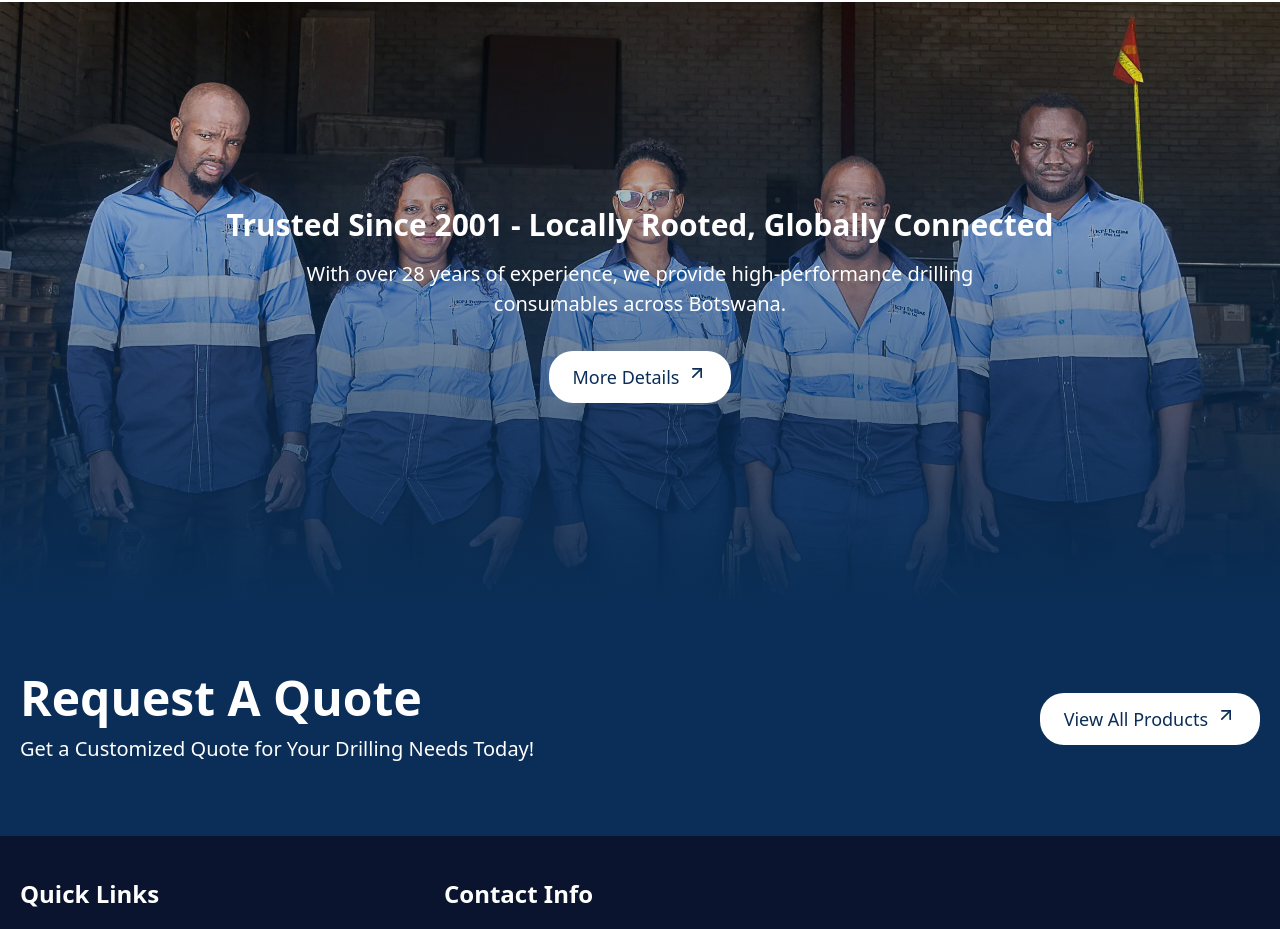
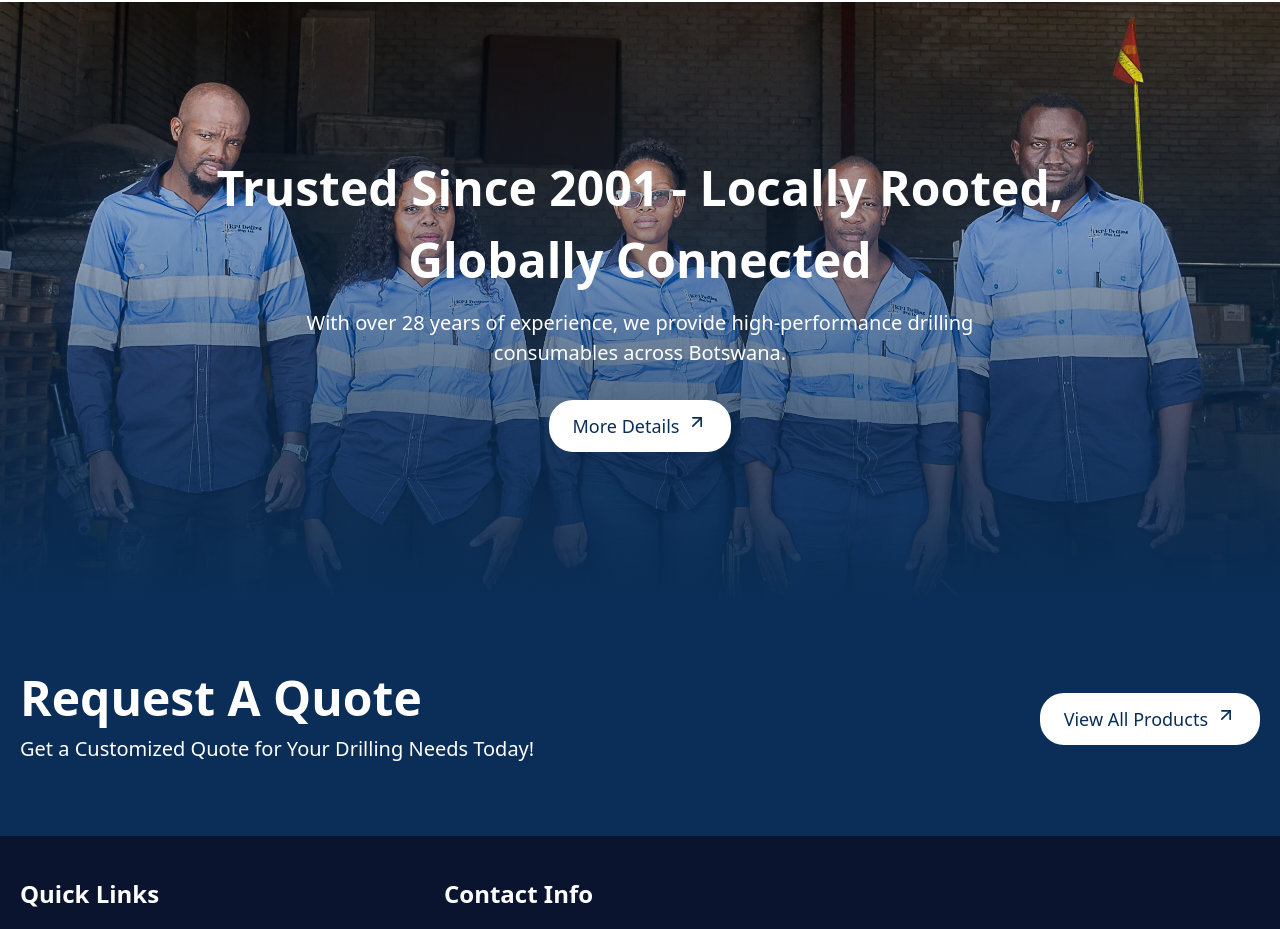
Before and after one commit to GovanDBT/kpj-drilling, a React (Vite) app: page / in a window 1280 px wide. Shown: the part 1828-2757 px from the top of the page. Built offline with nearby package versions, Linux system fonts and the light colour scheme.

Commit message:
fix banner text

```diff
--- a/src/routes/HomePage.tsx
+++ b/src/routes/HomePage.tsx
@@ -92,7 +92,7 @@ const Home = () => {
         <div className="bg-linear-to-t from-primary to-white/0 h-full place-content-center">
           <div className="container lg:max-w-240 space-y-8">
             <div className="text-center">
-              <h2 className="text-white text-3xl/normal">
+              <h2 className="text-white text-3xl/normal lg:text-5xl/normal">
                 Trusted Since 2001 - Locally Rooted, Globally Connected
               </h2>
               <p className="text-white lg:max-w-180 mx-auto text-xl/normal">
```
